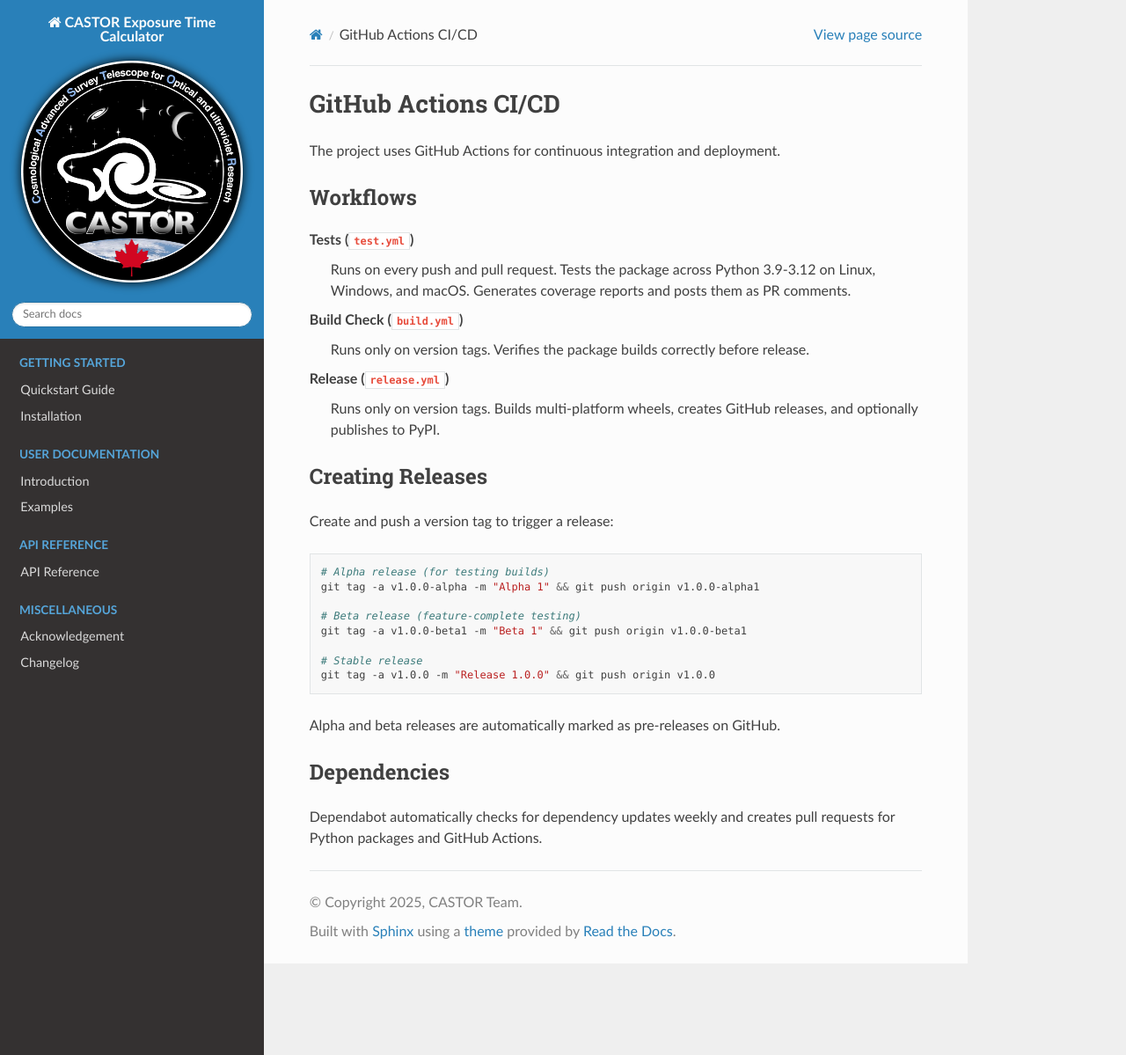
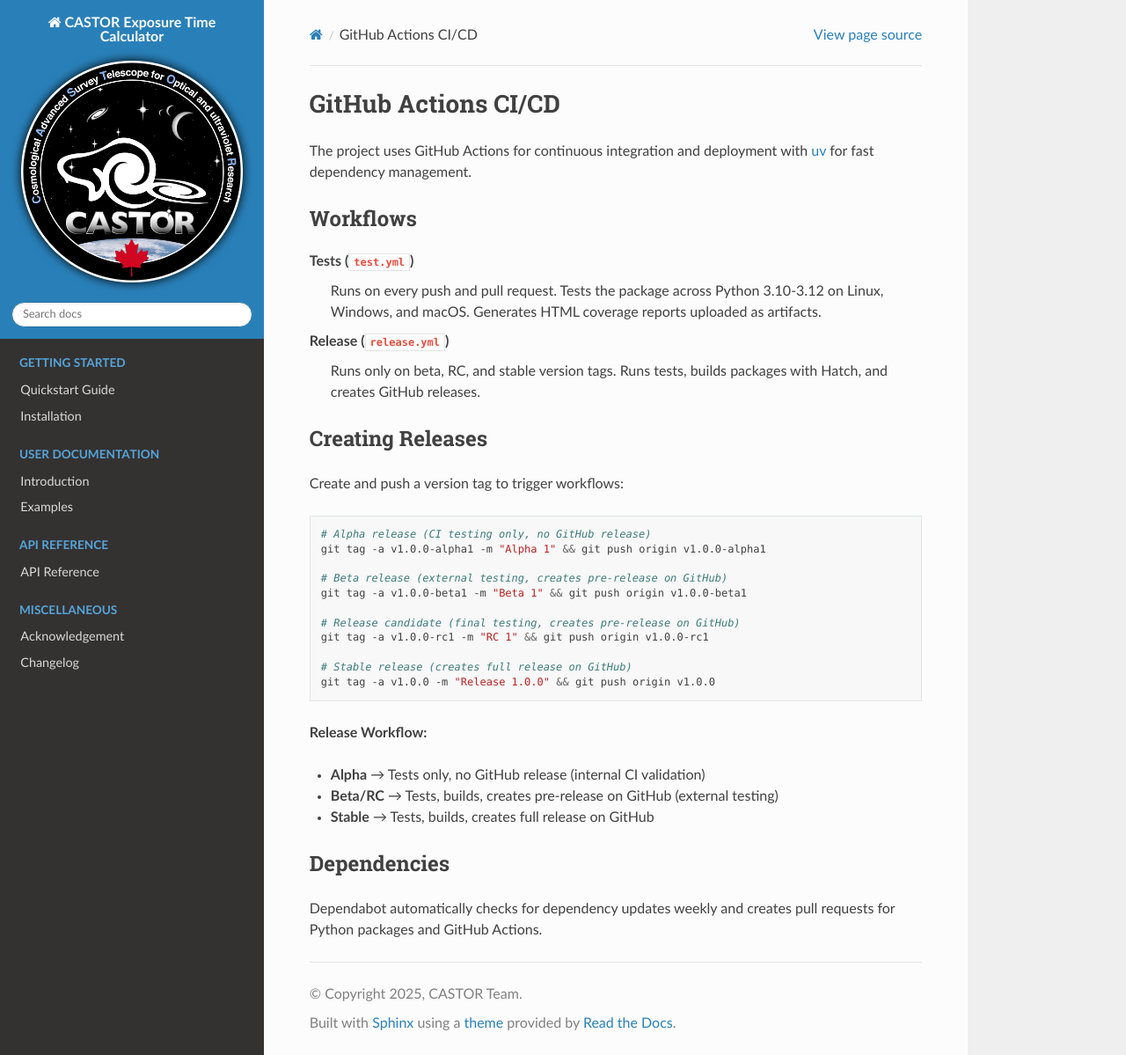
Before and after one commit to CASTOR-telescope/ETC, a Sphinx documentation site: the page built from docs/source/dev/github-actions.rst, in a window 1280 px wide and 1199 px high. Shown: the whole window at 88% size. Built offline with Sphinx 7.4.7 and the Read the Docs theme 3.1.0, drawn with Linux system fonts in a browser that asks for light colours; pages that are not in the unit, such as notebooks, are missing from menus.

Commit message:
I think this is the actual changes

```diff
--- a/docs/source/dev/github-actions.rst
+++ b/docs/source/dev/github-actions.rst
@@ -1,37 +1,41 @@
 GitHub Actions CI/CD
 ===================
 
-The project uses GitHub Actions for continuous integration and deployment.
+The project uses GitHub Actions for continuous integration and deployment with `uv <https://docs.astral.sh/uv/>`_ for fast dependency management.
 
 Workflows
 ---------
 
 **Tests** (``test.yml``)
-  Runs on every push and pull request. Tests the package across Python 3.9-3.12 on Linux, Windows, and macOS. Generates coverage reports and posts them as PR comments.
-
-**Build Check** (``build.yml``)
-  Runs only on version tags. Verifies the package builds correctly before release.
+  Runs on every push and pull request. Tests the package across Python 3.10-3.12 on Linux, Windows, and macOS. Generates HTML coverage reports uploaded as artifacts.
 
 **Release** (``release.yml``)
-  Runs only on version tags. Builds multi-platform wheels, creates GitHub releases, and optionally publishes to PyPI.
+  Runs only on beta, RC, and stable version tags. Runs tests, builds packages with Hatch, and creates GitHub releases.
 
 Creating Releases
 -----------------
 
-Create and push a version tag to trigger a release:
+Create and push a version tag to trigger workflows:
 
 .. code-block:: bash
 
-   # Alpha release (for testing builds)
-   git tag -a v1.0.0-alpha -m "Alpha 1" && git push origin v1.0.0-alpha1
+   # Alpha release (CI testing only, no GitHub release)
+   git tag -a v1.0.0-alpha1 -m "Alpha 1" && git push origin v1.0.0-alpha1
 
-   # Beta release (feature-complete testing)
+   # Beta release (external testing, creates pre-release on GitHub)
    git tag -a v1.0.0-beta1 -m "Beta 1" && git push origin v1.0.0-beta1
 
-   # Stable release
+   # Release candidate (final testing, creates pre-release on GitHub)
+   git tag -a v1.0.0-rc1 -m "RC 1" && git push origin v1.0.0-rc1
+
+   # Stable release (creates full release on GitHub)
    git tag -a v1.0.0 -m "Release 1.0.0" && git push origin v1.0.0
 
-Alpha and beta releases are automatically marked as pre-releases on GitHub.
+**Release Workflow:**
+
+- **Alpha** → Tests only, no GitHub release (internal CI validation)
+- **Beta/RC** → Tests, builds, creates pre-release on GitHub (external testing)
+- **Stable** → Tests, builds, creates full release on GitHub
 
 Dependencies
 ------------
```
Also changed, not shown: 2 other files.
